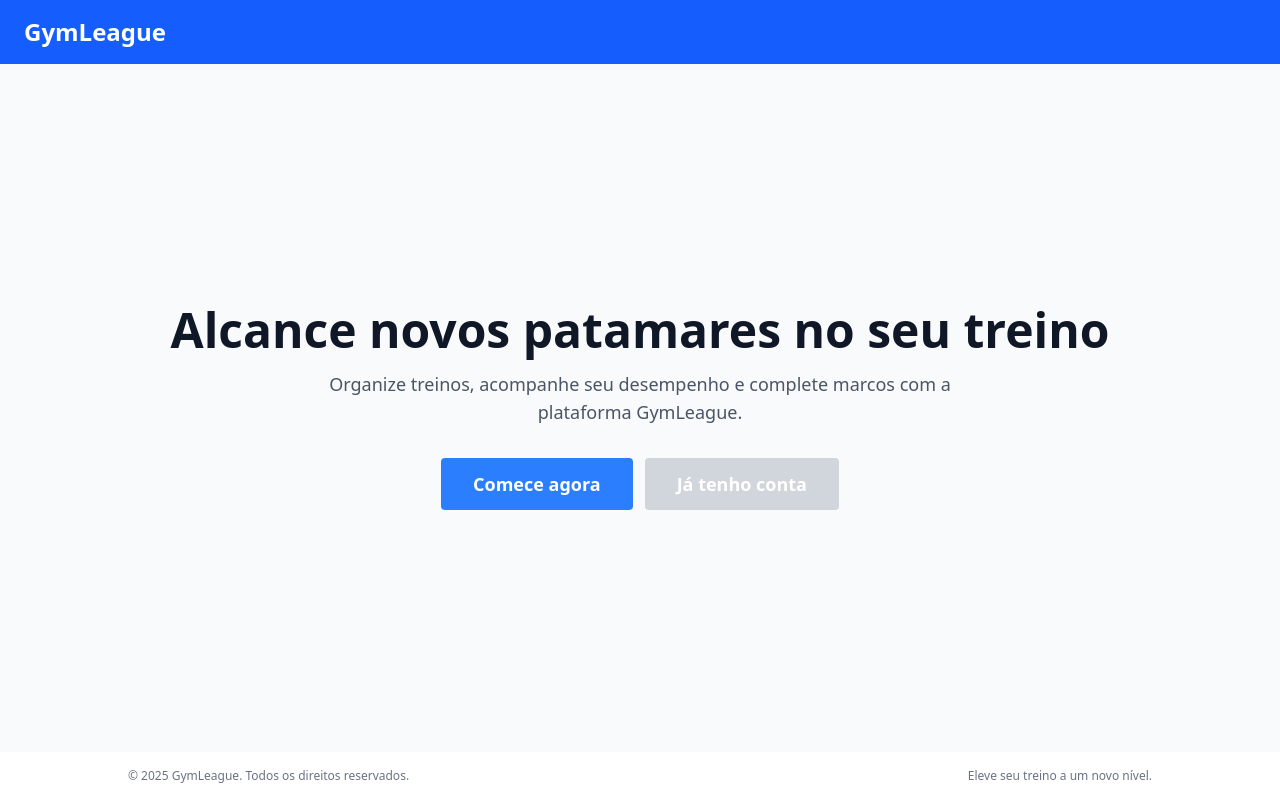
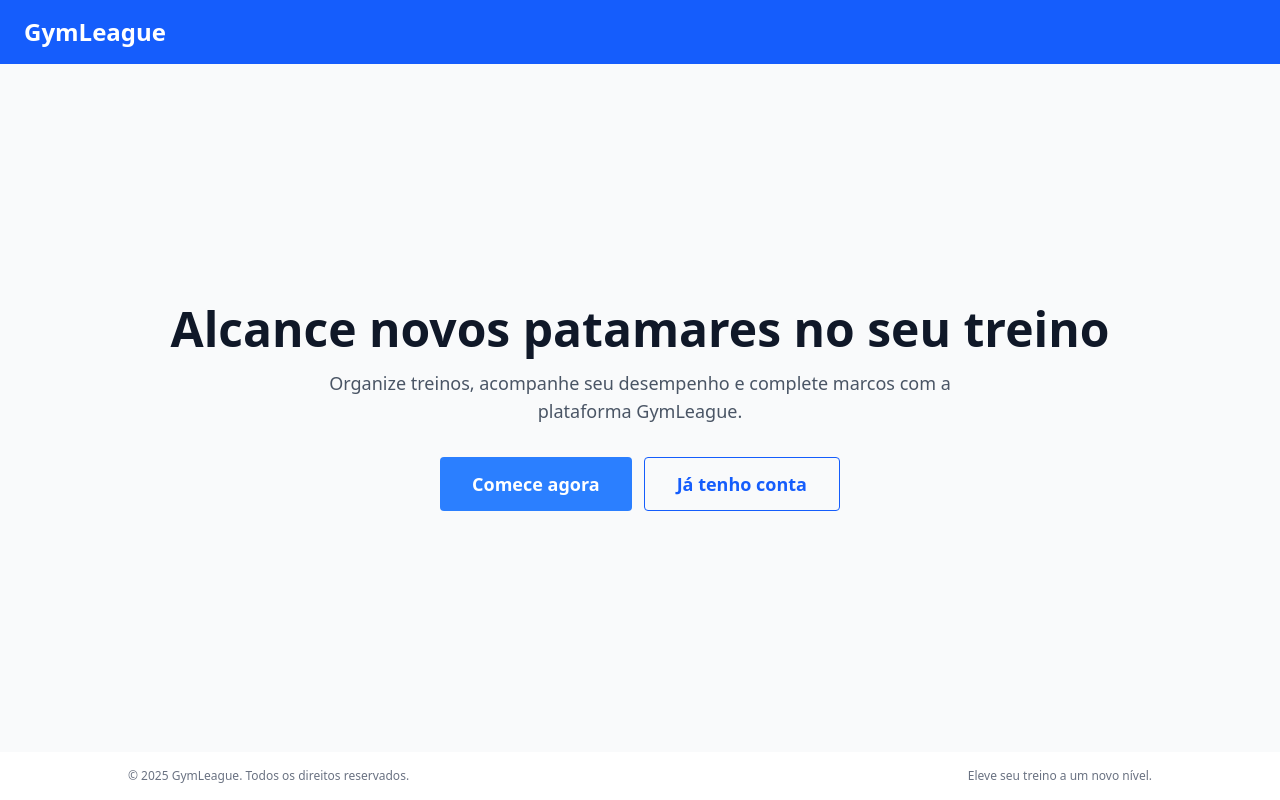
Before and after one commit to Gabriel0Bernardini/GymLeague, a React (Vite) app in the folder frontend/: page / in a window 1280 px wide. Built offline with nearby package versions, Linux system fonts and the light colour scheme; no server answers.

Commit message:
KAN-124: modificação no botão

```diff
--- a/frontend/src/components/ui/Button.tsx
+++ b/frontend/src/components/ui/Button.tsx
@@ -1,7 +1,7 @@
 import { type ButtonHTMLAttributes } from "react";
 
 type ButtonProps = ButtonHTMLAttributes<HTMLButtonElement> & {
-  variant?: "blue" | "gray";
+  variant?: "blue" | "gray" | "outline";
 };
 
 export default function Button({
@@ -10,14 +10,19 @@ export default function Button({
   className = "",
   ...rest
 }: ButtonProps) {
-  const colorClass = (variant === "blue"
-  ? "bg-blue-500 hover:bg-blue-700 text-white font-bold py-2 px-4 rounded"
-  : "bg-gray-300 hover:bg-gray-500 text-white font-bold py-2 px-4 rounded");
+  const baseClass = "rounded px-4 py-2 font-semibold transition-colors duration-200";
 
-  const loadingClass = rest.disabled ? "opacity-50 cursor-not-allowed" : "";
+  const colorClass =
+    variant === "blue"
+      ? "bg-blue-500 text-white hover:bg-blue-600"
+      : variant === "gray"
+      ? "bg-gray-300 text-white hover:bg-gray-400"
+      : "border border-blue-600 text-blue-600 hover:bg-blue-50";
+
+  const loadingClass = rest.disabled ? "cursor-not-allowed opacity-50" : "";
 
   return (
-    <button className={`btn ${colorClass} ${loadingClass} ${className}`} {...rest}>
+    <button className={`btn ${baseClass} ${colorClass} ${loadingClass} ${className}`} {...rest}>
       {children}
     </button>
   );
```
